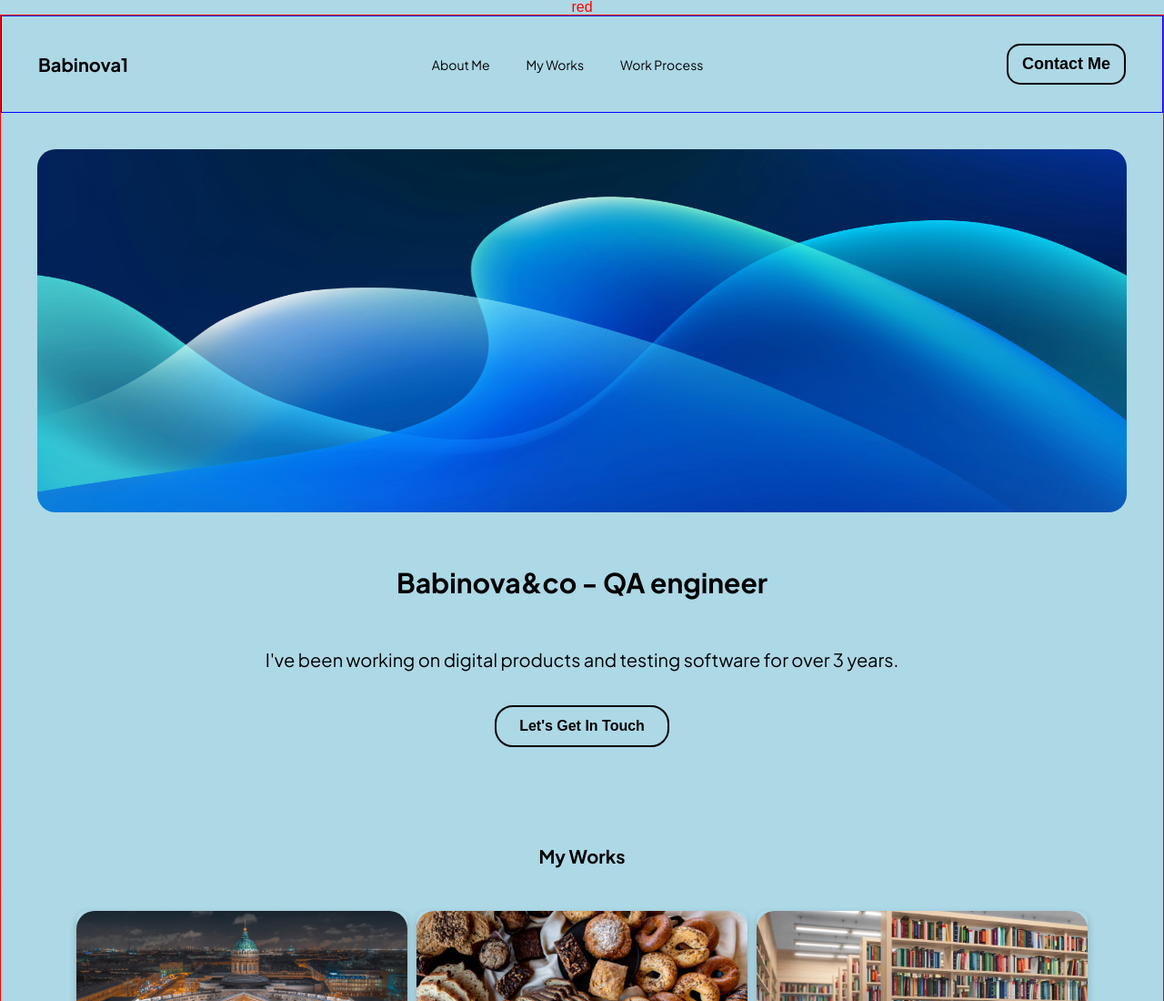
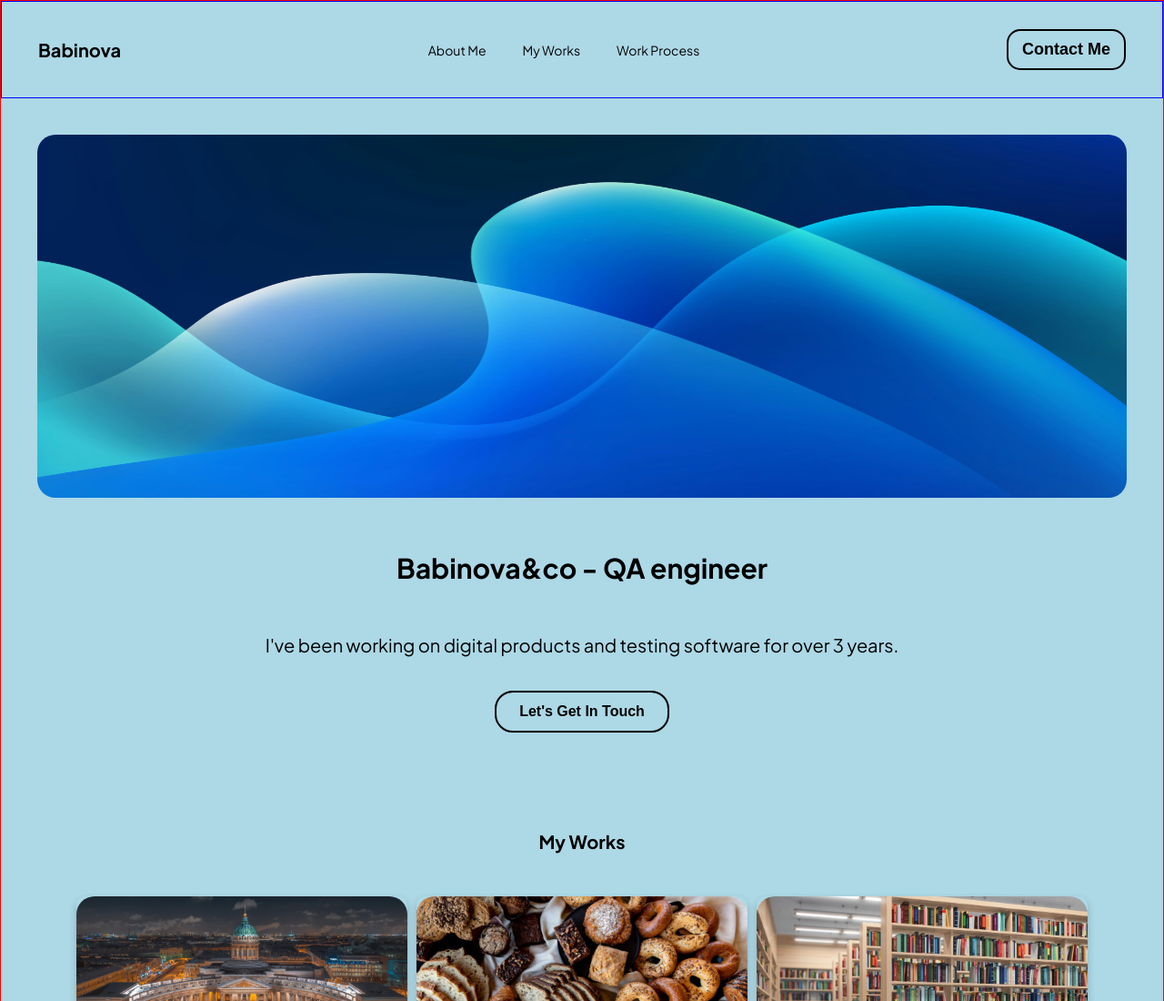
Before and after one commit to OlesiaBabinova/class-6, a plain HTML site: page index.html in a window 1280 px wide. Shown: the top 1100 px of the page at 91% size. Drawn offline with Linux system fonts and the light colour scheme.

Commit message:
remove test

```diff
--- a/index.html
+++ b/index.html
@@ -19,14 +19,14 @@
 
     <body>
 
-        <div id="test">test </div>
+        <!--div id="test">test </div> -->
 
 
 
 <div id="page_wrapper">
     <header>
         <div class="logo">
-            Babinova1
+            Babinova
         </div>
 
         <nav class="menu">
```
